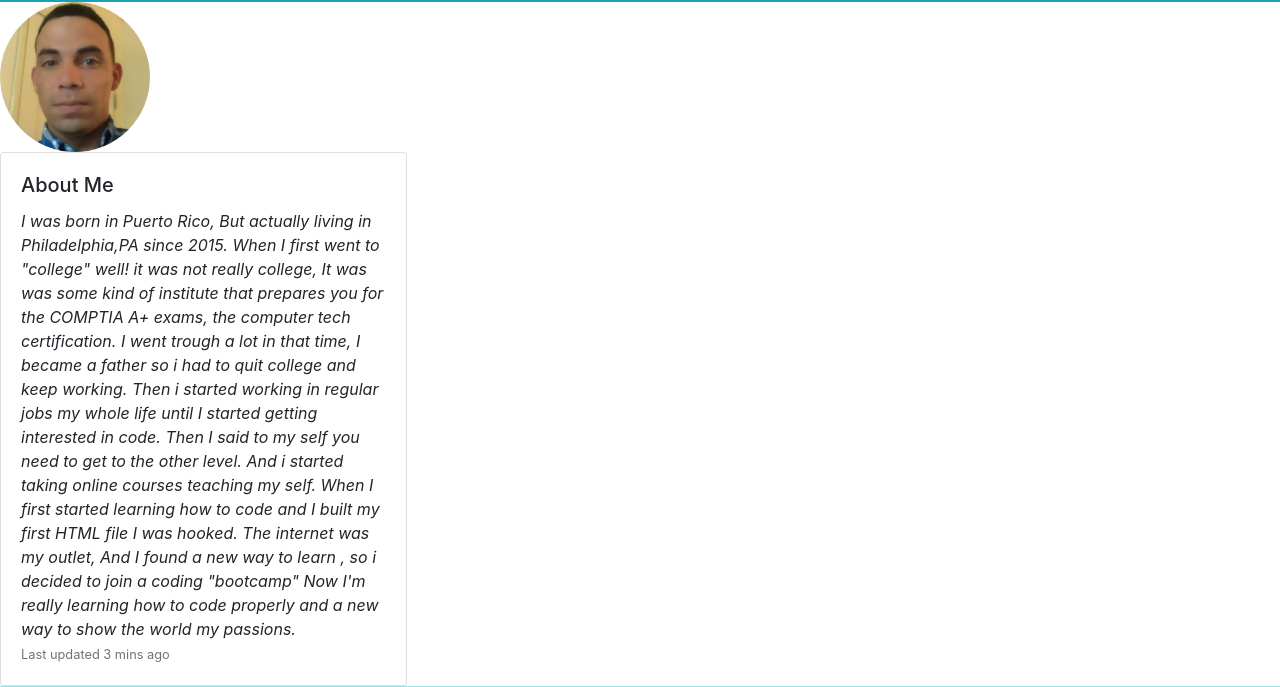
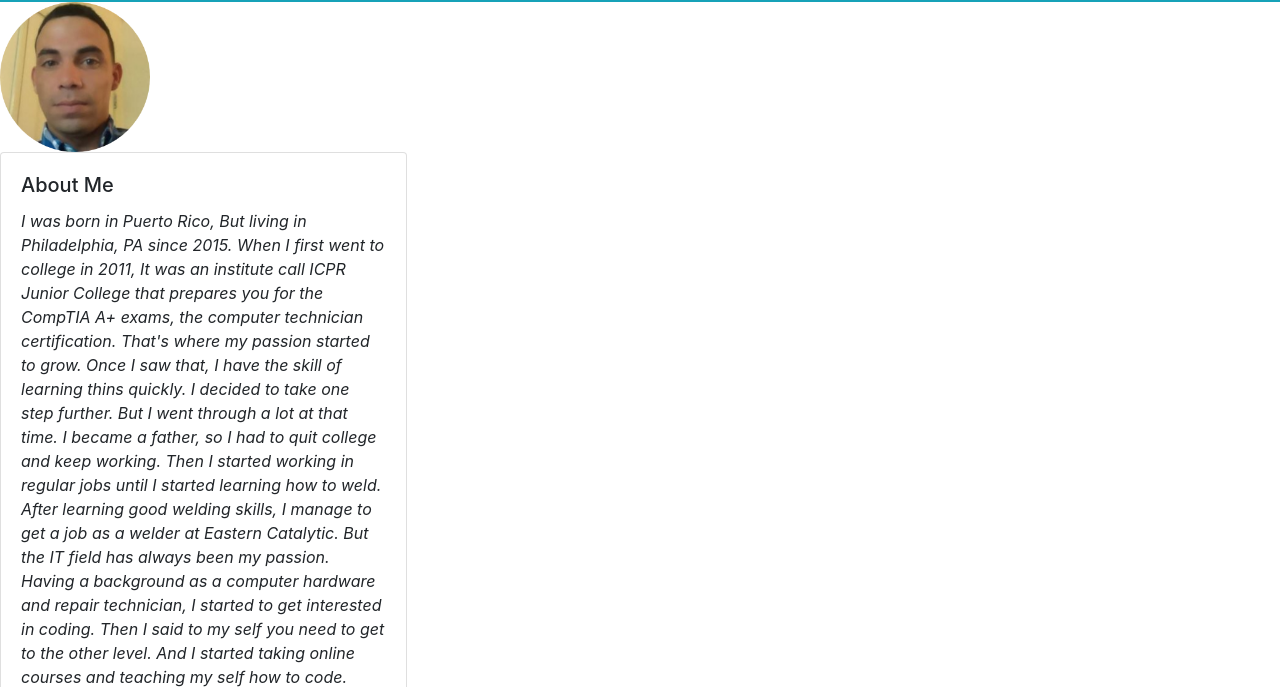
Before and after one commit to Geovany17/Geovany17.github.io, a plain HTML site: page index.html in a window 1280 px wide. Shown: the part 54-741 px from the top of the page. Drawn offline with nearby package versions, Linux system fonts and the light colour scheme.

Commit message:
Update index.html

```diff
--- a/index.html
+++ b/index.html
@@ -46,25 +46,18 @@
           <section class="card">
             <section class="card-body">
               <h5 class="card-title">About Me</h5>
-              <section class="card-text"> <em>I was born in Puerto Rico, But actually living in Philadelphia,PA since
+              <section class="card-text"> <em>I was born in Puerto Rico, But living in Philadelphia, PA since
                   2015.
-                  When I first went to "college" well! it was not really college,
-                  It was was some kind of institute that prepares you for the COMPTIA A+ exams, the computer tech
-                  certification. I went trough a lot in that time, I became a father so i had to quit college and
-                  keep
-                  working.
-                  Then i started working in regular jobs my whole life until I started getting interested in code.
+                  When I first went to  college in 2011,
+                  It was an institute call ICPR Junior College that prepares you for the CompTIA A+ exams, the computer technician certification. That's where my passion started to grow. Once I saw that, I have the skill of learning thins quickly. I decided to take one step further. But I went through a lot at that time. I became a father, so I had to quit college and keep working.
+                  Then I started working in regular jobs until I started learning how to weld. After learning good welding skills, I manage to get a job as a welder at Eastern Catalytic.   But the IT field has always been my passion. Having a background as a computer hardware and repair technician,  I started to get interested in coding.
                   Then
                   I
-                  said to my self you need to get to the other level. And i started taking online courses teaching
-                  my
-                  self.
-                  When I first started learning how to code and I built my first HTML file I was hooked. The
+                  said to my self you need to get to the other level. And I started taking online courses and teaching my self how to code.
+                  When I first started learning how to code and built my first HTML file, I was hooked. The
                   internet
                   was
-                  my outlet, And I found a new way to learn , so i decided to join a coding "bootcamp" Now I'm
-                  really
-                  learning how to code properly and a new way to show the world my passions.</em> </section>
+                  my outlet And I found a new way to learn, so I decided to join a coding "Bootcamp" Now I'm learning how to code correctly and new ways to show my passions.  I consider my self a team player, And I have lots of experience working with different teams in different roles.</em> </section>
               <section class="card-text"><small class="text-muted">Last updated 3 mins ago</small></section>
             </section>
           </section>
```
